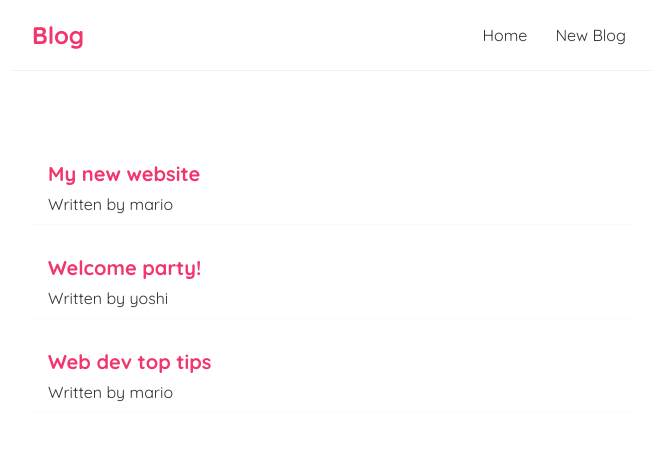
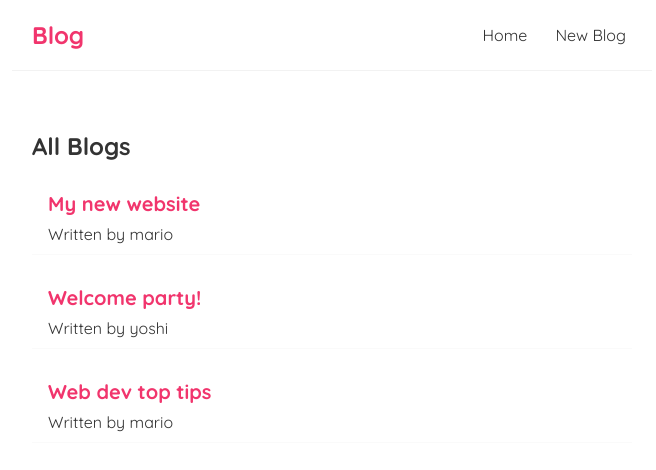
Before and after one commit to jillwones/react-blog, a React (Create React App) app: page / in a window 1280 px wide. Shown: the top 470 px of the page, without its empty margins (308-964 px from the left). Built offline with nearby package versions, Linux system fonts and the light colour scheme.

Commit message:
first use of props

```diff
--- /dev/null
+++ b/src/components/blogList.js
@@ -0,0 +1,16 @@
+const BlogList = ({blogs, title}) => {
+
+  return (
+    <div className="blog-list">
+      <h2>{ title }</h2>
+      {blogs.map((blog) => (
+        <div className="blog-preview" key={blog.id}>
+          <h2>{blog.title}</h2>
+          <p>Written by {blog.author}</p>
+        </div>
+      ))}
+    </div>
+  );
+};
+
+export default BlogList;
--- a/src/components/home.js
+++ b/src/components/home.js
@@ -1,20 +1,16 @@
 import { useState } from "react";
+import BlogList from "./blogList";
 
 const Home = () => {
   const [blogs, setBlogs] = useState([
     { title: 'My new website', body: 'lorem ipsum...', author: 'mario', id: 1 },
     { title: 'Welcome party!', body: 'lorem ipsum...', author: 'yoshi', id: 2 },
     { title: 'Web dev top tips', body: 'lorem ipsum...', author: 'mario', id: 3 }
-  ])
+  ]);
 
   return (
     <div className="home">
-      {blogs.map((blog) => (
-        <div className="blog-preview" key={blog.id}>
-          <h2>{blog.title}</h2>
-          <p>Written by {blog.author}</p>
-        </div>
-      ))}
+      <BlogList blogs={blogs} title="All Blogs"/>
     </div>
   );
 }
```
